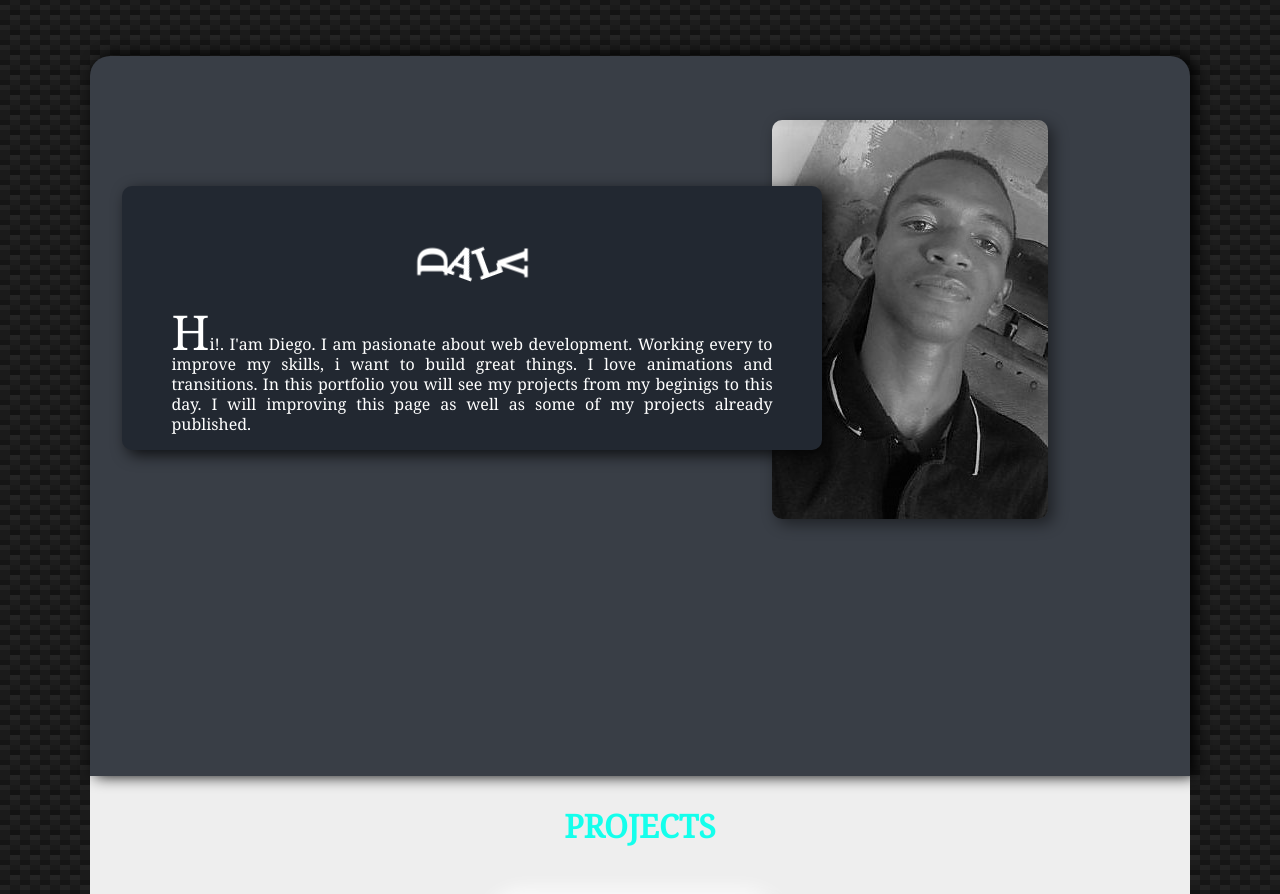
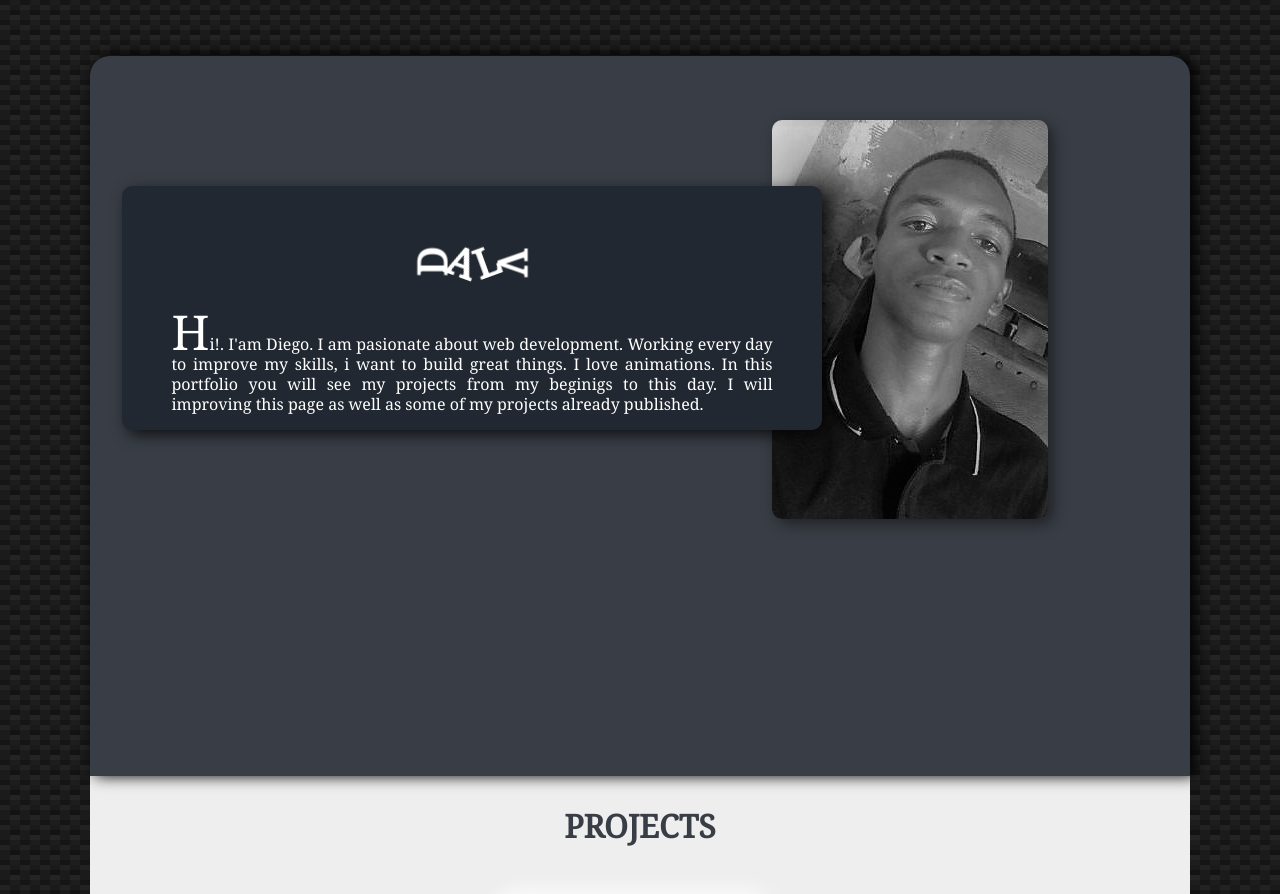
Before and after one commit to Armando-Lopez/Portafolio, a React app: page / in a window 1280 px wide. Shown: the top 894 px of the page. Built offline with nearby package versions, Linux system fonts and the light colour scheme.

Commit message:
min chages

```diff
--- a/src/projects_service.json
+++ b/src/projects_service.json
@@ -42,12 +42,6 @@
     "img": "https://github.com/Armando-Lopez/projects-thumbnails/blob/master/documentation-preview.png?raw=true"
   },
   {
-    "title": "Survey from",
-    "description": "Survey from to know more about you",
-    "url": "https://armando-lopez.github.io/responsive-web-design-projects/survey-form/",
-    "img": "https://github.com/Armando-Lopez/projects-thumbnails/blob/master/form-preview.png?raw=true"
-  },
-  {
     "title": "Tribue page",
     "description": "A tribute to the man who saved the universe from Thanos",
     "url": "https://armando-lopez.github.io/responsive-web-design-projects/tribute-page/",
--- a/src/scss/views/_projects.scss
+++ b/src/scss/views/_projects.scss
@@ -7,7 +7,7 @@
 .projects__title {
   text-align: center;
   margin: 1em;
-  color: $contras;
+  color: $terciary;
   text-transform: uppercase;
 }
 
--- a/src/views/Intro.js
+++ b/src/views/Intro.js
@@ -1,5 +1,6 @@
 import React from "react";
 import photo from "../img/photoMe.jpg";
+
 const Intro = () => {
   return (
     <section className="intro">
@@ -22,10 +23,10 @@ const Intro = () => {
           <div className="my-description">
             <p>
               Hi!. I'am Diego. I am pasionate about web development. Working
-              every to improve my skills, i want to build great things. I love
-              animations and transitions. In this portfolio you will see my
-              projects from my beginigs to this day. I will improving this page
-              as well as some of my projects already published.
+              every day to improve my skills, i want to build great things. I
+              love animations. In this portfolio you will see my projects from
+              my beginigs to this day. I will improving this page as well as
+              some of my projects already published.
             </p>
           </div>
         </div>
```
Also changed, not shown: src/scss/style.css, 1 other file.
